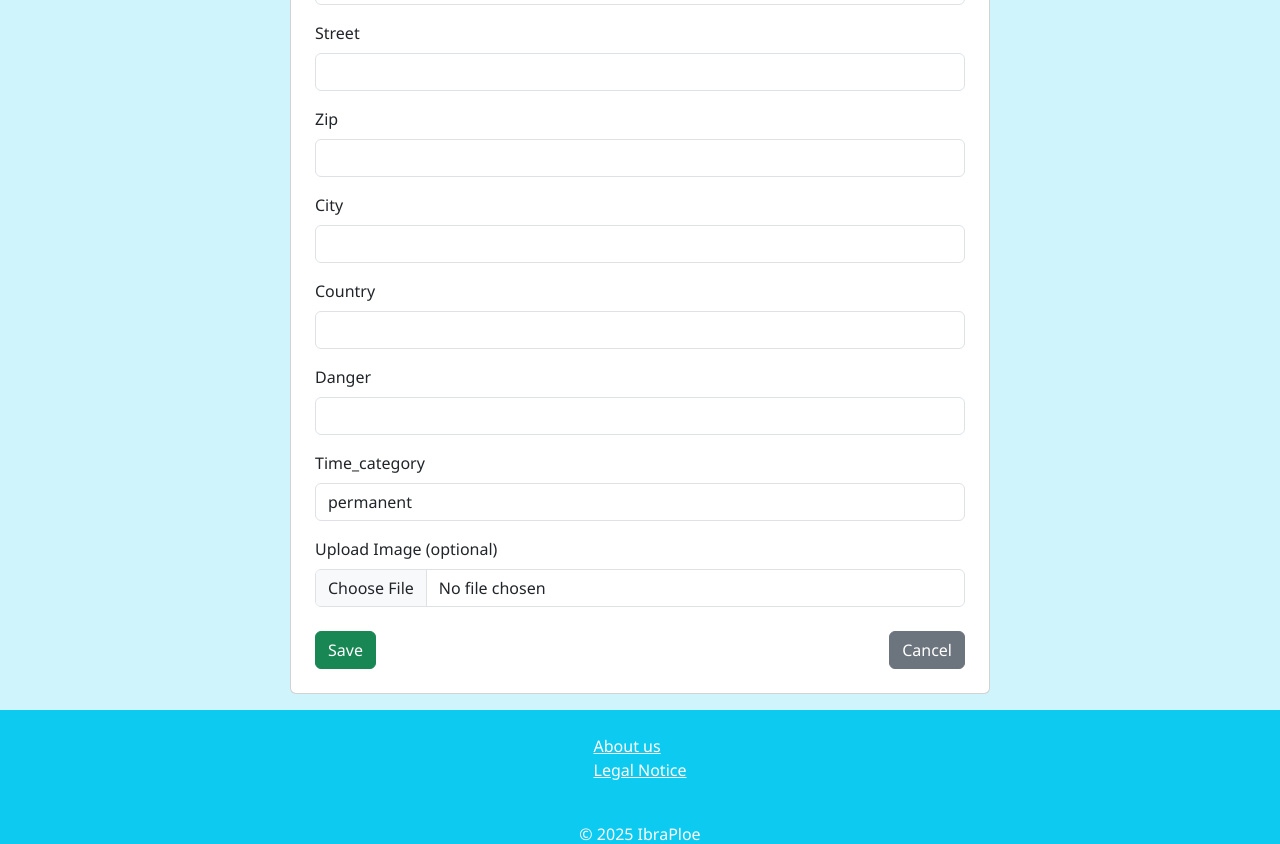
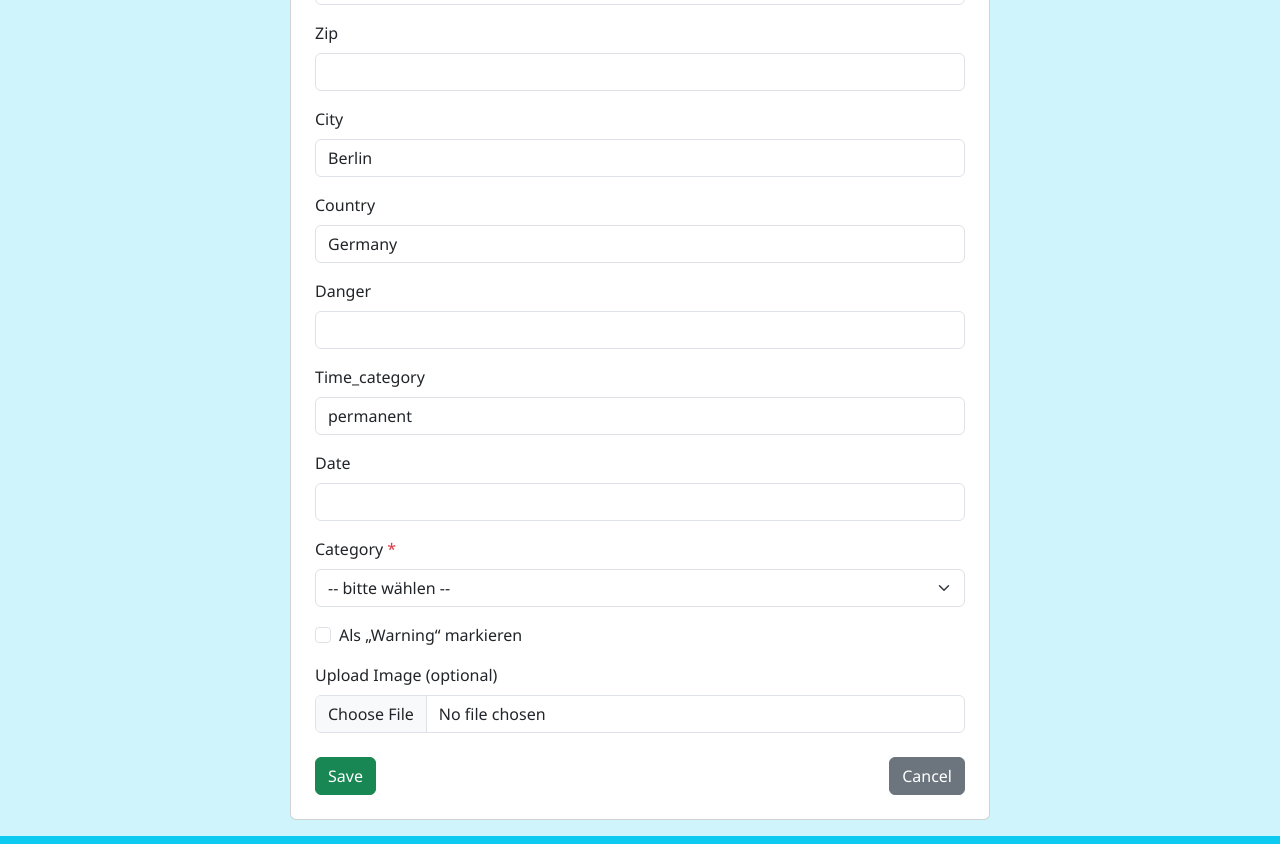
Before and after one commit to ibragimanelya/sustainable_locations, a React (Vite) app: page /locations/add in a window 1280 px wide. Shown: the part 580-1424 px from the top of the page. Built offline with nearby package versions, Linux system fonts and the light colour scheme.

Commit message:
Delete and Create New Location are working perfect. Categories Drop Down Menü and Warning-Checkbox were added.

```diff
--- a/src/components/CreateNewLocationScreen.tsx
+++ b/src/components/CreateNewLocationScreen.tsx
@@ -8,17 +8,24 @@ const CreateNewLocationScreen = () => {
   const [newLocation, setNewLocation] = useState<Partial<Location>>({
     ...defaultLocation,
     user: user?.username || "", // Setze aktuellen Benutzer
+    city: "Berlin", // Default-Wert
+    country: "Germany", // Default-Wert
     time_category: "permanent", // Default-Wert
-    category: "other", // Default-Wert
+    category: "", // Default-Wert
   });
 
+  const [hasDanger, setHasDanger] = useState(false);
   const [error, setError] = useState<string>("");
   const navigate = useNavigate();
   const [imageFile, setImageFile] = useState<File | null>(null);
 
-  const handleChange = (e: React.ChangeEvent<HTMLInputElement>) => {
-    const { name, value } = e.target;
-    setNewLocation((prev) => ({ ...prev, [name]: value }));
+  const handleChange = (e: React.ChangeEvent<HTMLInputElement | HTMLSelectElement>) => {
+    const { name, value, type, checked } = e.target as HTMLInputElement;
+    if (name === "dangerCheck") {
+        setHasDanger(checked);
+    } else {
+        setNewLocation((prev) => ({ ...prev, [name]: value }));
+    }
   };
 
   const handleSubmit = async (e: React.FormEvent) => {
@@ -36,8 +43,7 @@ const CreateNewLocationScreen = () => {
       if (!newLocation.title) throw new Error("Title is required");
       if (!newLocation.category) throw new Error("Category is required");
 
-      // Create payload with proper types
-      const payload = {
+      const payload : any = {
         title: newLocation.title,
         description: newLocation.description || "",
         longitude: lng,
@@ -47,14 +53,15 @@ const CreateNewLocationScreen = () => {
         zip: newLocation.zip ? Number(newLocation.zip) : 0,
         city: newLocation.city || "Berlin",
         country: newLocation.country || "Germany",
-        danger: newLocation.danger || "",
         time_category: newLocation.time_category || "permanent",
-        user: user?.username || ""
+        user: user?.username || "",
+        date: new Date().toISOString(),
       };
+
+      if (hasDanger) payload.danger = "Warning";
 
       const newId = await createLocation(payload, imageFile);
       navigate(`/locations/${newId}`);
-
     } catch (error) {
       console.error("Creation error:", error);
       setError(error.message);
@@ -66,13 +73,13 @@ const CreateNewLocationScreen = () => {
     { name: "description", type: "text" },
     { name: "latitude", type: "number", required: true, step: "0.000001" },
     { name: "longitude", type: "number", required: true, step: "0.000001" },
-    { name: "category", type: "text" },
     { name: "street", type: "text" },
     { name: "zip", type: "number" },
     { name: "city", type: "text" },
     { name: "country", type: "text" },
     { name: "danger", type: "text" },
     { name: "time_category", type: "text" },
+    { name: "date", type: "text"},
   ];
 
   return (
@@ -99,6 +106,44 @@ const CreateNewLocationScreen = () => {
               />
             </div>
           ))}
+
+          <div className="mb-3">
+            <label htmlFor="category" className="form-label">
+              Category <span className="text-danger">*</span>
+            </label>
+            <select
+              id="category"
+              name="category"
+              className="form-select"
+              value={newLocation.category || ""}
+              onChange={handleChange}
+              required
+            >
+              <option value="" disabled>
+                -- bitte wählen --
+              </option>
+              <option value="bikes">Bikes</option>
+              <option value="trash">Trash</option>
+              <option value="construction">Construction Work</option>
+              <option value="road_damage">Road Damage</option>
+              <option value="other">Other</option>
+            </select>
+          </div>
+
+          {/* Checkbox für Danger */}
+          <div className="form-check mb-3">
+            <input
+              type="checkbox"
+              className="form-check-input"
+              id="dangerCheck"
+              name="dangerCheck"
+              checked={hasDanger}
+              onChange={handleChange}
+            />
+            <label htmlFor="dangerCheck" className="form-check-label">
+              Als „Warning“ markieren
+            </label>
+          </div>
 
           <div className="mb-3">
             <label htmlFor="image" className="form-label">
--- a/src/components/LocationDetailScreen.tsx
+++ b/src/components/LocationDetailScreen.tsx
@@ -3,10 +3,12 @@ import { useEffect, useState } from "react";
 import { useNavigate, useParams } from "react-router";
 import { deleteLocation } from "../domain/API";
 import { Location } from "../domain/Location";
-import { loggedIn, user } from "../domain/auth";
-import { useLocations } from "../domain/hooks";
+import { loggedIn, user, getAuthHeader } from "../domain/auth";
+
 
 const LocationDetailScreen = () => {
+    console.log("Current user:", user);
+    console.log("Auth header:", getAuthHeader());
     const { locationId } = useParams<{ locationId: string }>();
 
     const [location, setLocation] = useState<Location | null>(null);
@@ -101,7 +103,7 @@ const LocationDetailScreen = () => {
             Back to overview
             </button>
             {loggedIn() && user.role === "admin" && (
-          <>
+
                 <button
                 className="btn btn-primary m-2"
                 onClick={() =>
@@ -110,6 +112,9 @@ const LocationDetailScreen = () => {
                 >
                 Edit
                 </button>
+            )}
+
+            {loggedIn() && user.username === location.user && (
                 <button
                 className="btn btn-danger m-2"
                 onClick={() => {
@@ -125,8 +130,8 @@ const LocationDetailScreen = () => {
                 >
                 Delete
                 </button>
-          </>
             )}
+
         </div>
         </div>
     );
```
Also changed, not shown: src/domain/API.ts (+0 -51 lines). Lines whose indentation alone changed are shown as unchanged.
